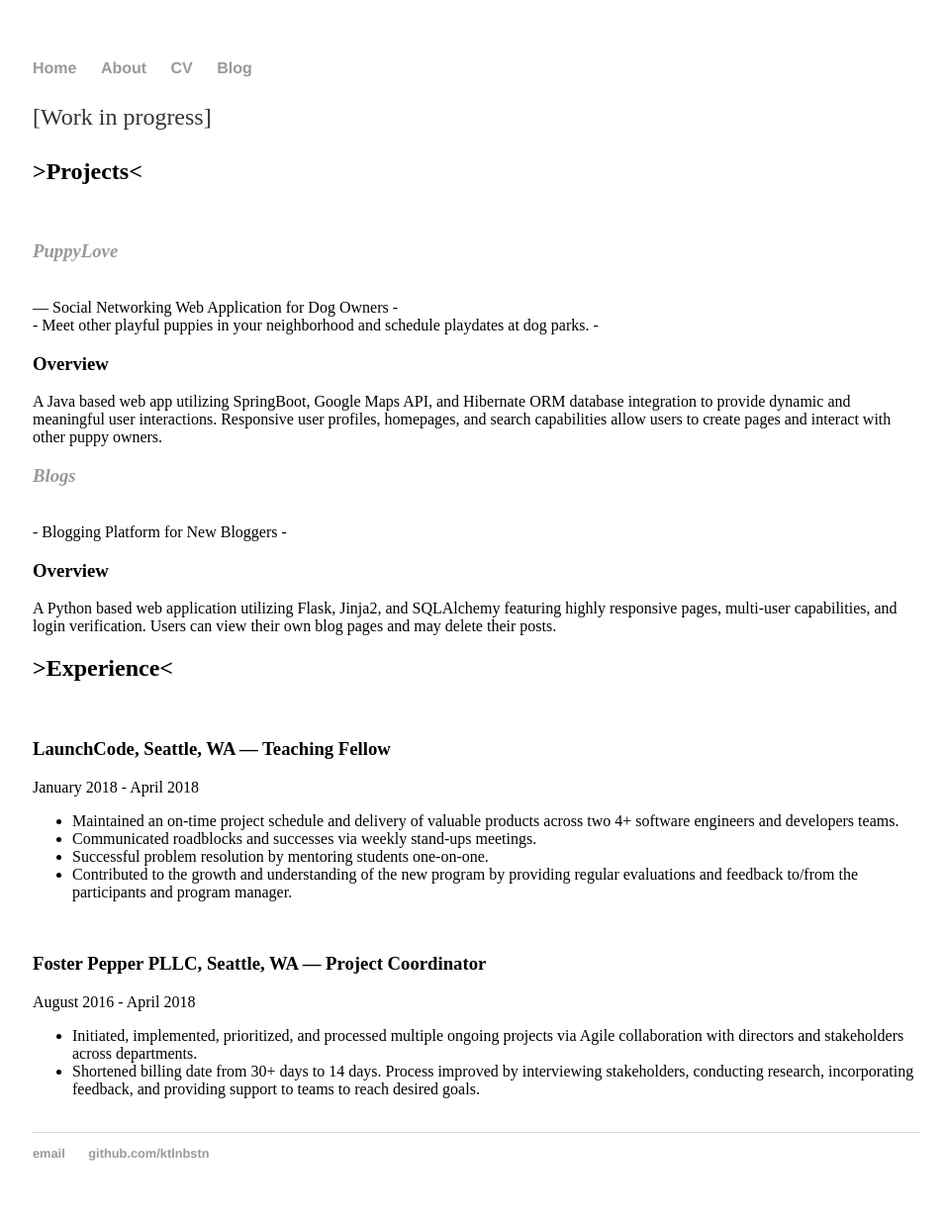
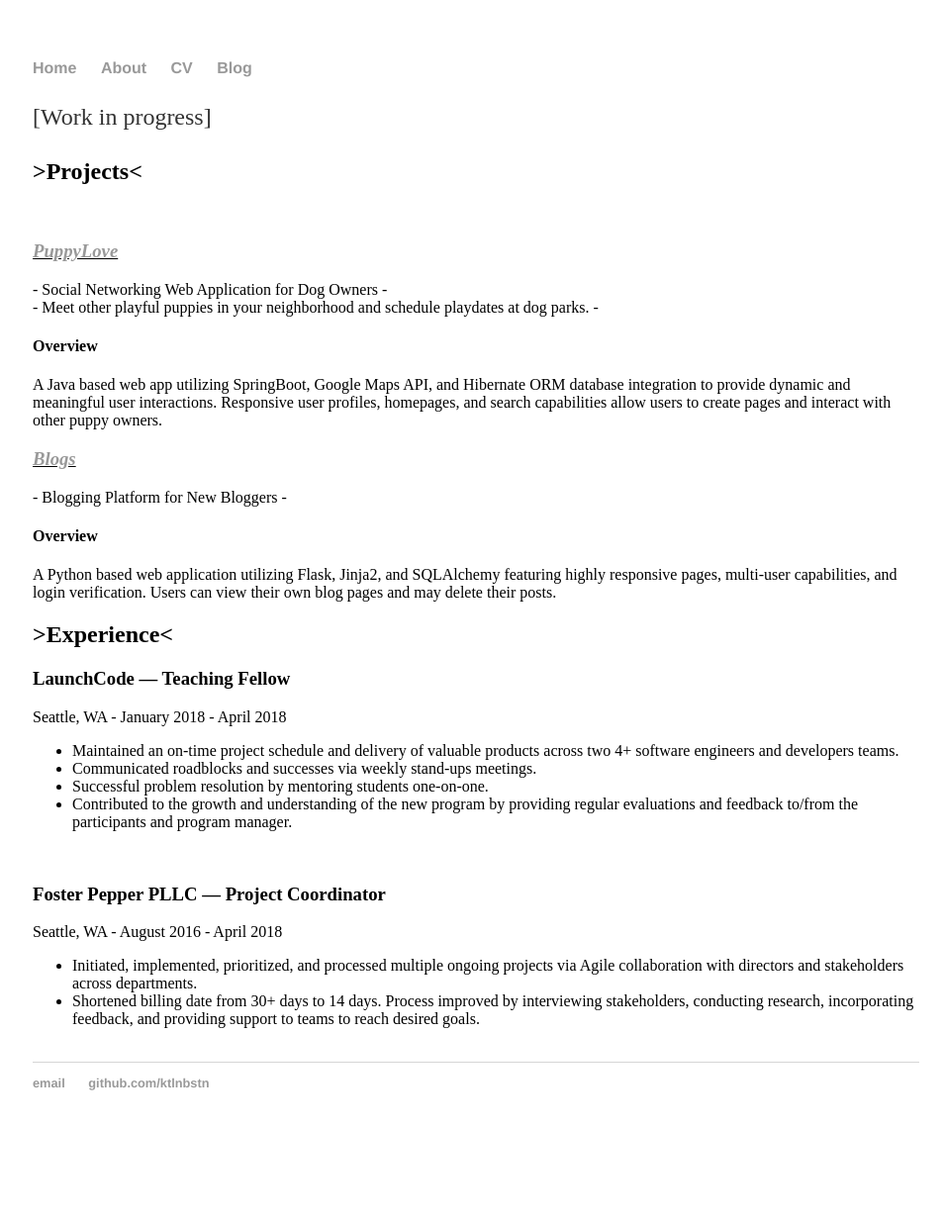
Before and after one commit to ktlnbstn/ktlnbstn.github.io, a Jekyll site: the page built from cv/index.html, in a window 1280 px wide. Shown: the whole page at 99% size, without its empty margins (159-1113 px from the left). Built offline with Jekyll 4.4.1, drawn with Linux system fonts in a browser that asks for light colours; after the commit the page ends 1162 px from its top, so only the background shows below that.

```diff
--- a/cv/index.html
+++ b/cv/index.html
@@ -7,25 +7,25 @@ title: CV
 
 	<h2>>Projects<</h2></br>
 
-	<h3><em><a href="https://github.com/ktlnbstn/puppylove">PuppyLove</a></em></h3></br>
-		— Social Networking Web Application for Dog Owners - </br>
+	<h3><u><em><a href="https://github.com/ktlnbstn/puppylove">PuppyLove</a></em></u></h3>
+		- Social Networking Web Application for Dog Owners - </br>
 		- Meet other playful puppies in your neighborhood and schedule playdates at dog parks. - </br>
-<h3>Overview</h3>
+<h4>Overview</h4>
 A Java based web app utilizing SpringBoot, Google Maps API, and Hibernate ORM database integration to provide dynamic and
 meaningful user interactions. Responsive user profiles, homepages, and search capabilities allow users
 to create pages and interact with other puppy owners.</br>
 
-		<h3><em><a href="http://blog-ktbstn.herokuapp.com/login">Blogs</a></em></h3></br>
+		<h3><u><em><a href="http://blog-ktbstn.herokuapp.com/login">Blogs</a></em></u></h3>
 		- Blogging Platform for New Bloggers -
-<h3>Overview</h3>
+<h4>Overview</h4>
 A Python based web application utilizing Flask, Jinja2, and SQLAlchemy featuring highly responsive pages, multi-user
 capabilities, and login verification. Users can view their own blog pages and may delete their posts. </br>
 		<!--Search and view blog posts by author for maximum user experience.-->
 
-	<h2>>Experience<</h2></br>
+	<h2>>Experience<</h2>
 
-<h3>LaunchCode, Seattle, WA — Teaching Fellow</h3>
-January 2018 - April 2018
+<h3>LaunchCode — Teaching Fellow</h3>
+Seattle, WA - January 2018 - April 2018
 <ul>
 <li>Maintained an on-time project schedule and delivery of valuable products across two 4+ software engineers and developers
 	teams.</li>
@@ -35,8 +35,8 @@ January 2018 - April 2018
 	participants and program manager.</li>
 </ul></br>
 
-<h3>Foster Pepper PLLC, Seattle, WA — Project Coordinator</h3>
-August 2016 - April 2018
+<h3>Foster Pepper PLLC — Project Coordinator</h3>
+Seattle, WA - August 2016 - April 2018
 <ul>
 <li>Initiated, implemented, prioritized, and processed multiple ongoing projects via Agile collaboration with directors and
 	stakeholders across departments.</li>
```
